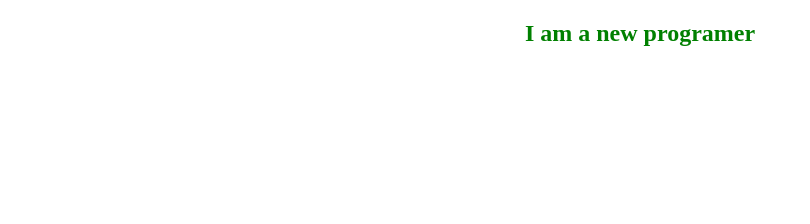
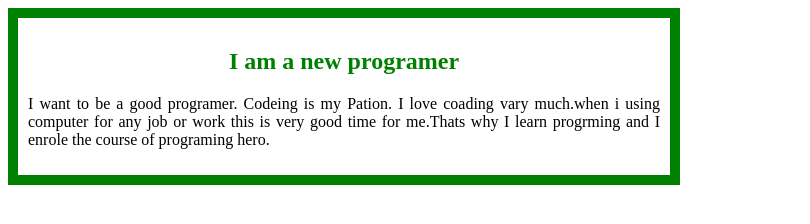
Before and after one commit to Khandaker-Mohyet/my-third-repo, a plain HTML site: page index.html in a window 1280 px wide. Shown: the whole page, without its empty margins (0-810 px from the left). Drawn offline with Linux system fonts and the light colour scheme.

Commit message:
add a div and style

```diff
--- a/index.html
+++ b/index.html
@@ -9,7 +9,13 @@
 </head>
 
 <body>
-  <h2>I am a new programer</h2>
+  <div>
+    <h2>I am a new programer</h2>
+    <p>I want to be a good programer. Codeing is my Pation. I love coading vary much.when i using computer for any job
+      or
+      work this is very good time for me.Thats why I learn progrming and I enrole the course of programing hero.</p>
+</body>
+</div>
 </body>
 
 </html>
--- a/style/third.css
+++ b/style/third.css
@@ -2,3 +2,14 @@ h2{
   color: green;
   text-align: center;
 }
+p{
+  text-align: center;
+  text-align: justify;
+}
+div{
+  border: 10px solid green;
+  max-width: 50%;
+  padding: 10px;
+  align-content: center;
+  justify-items: center;
+}
```
